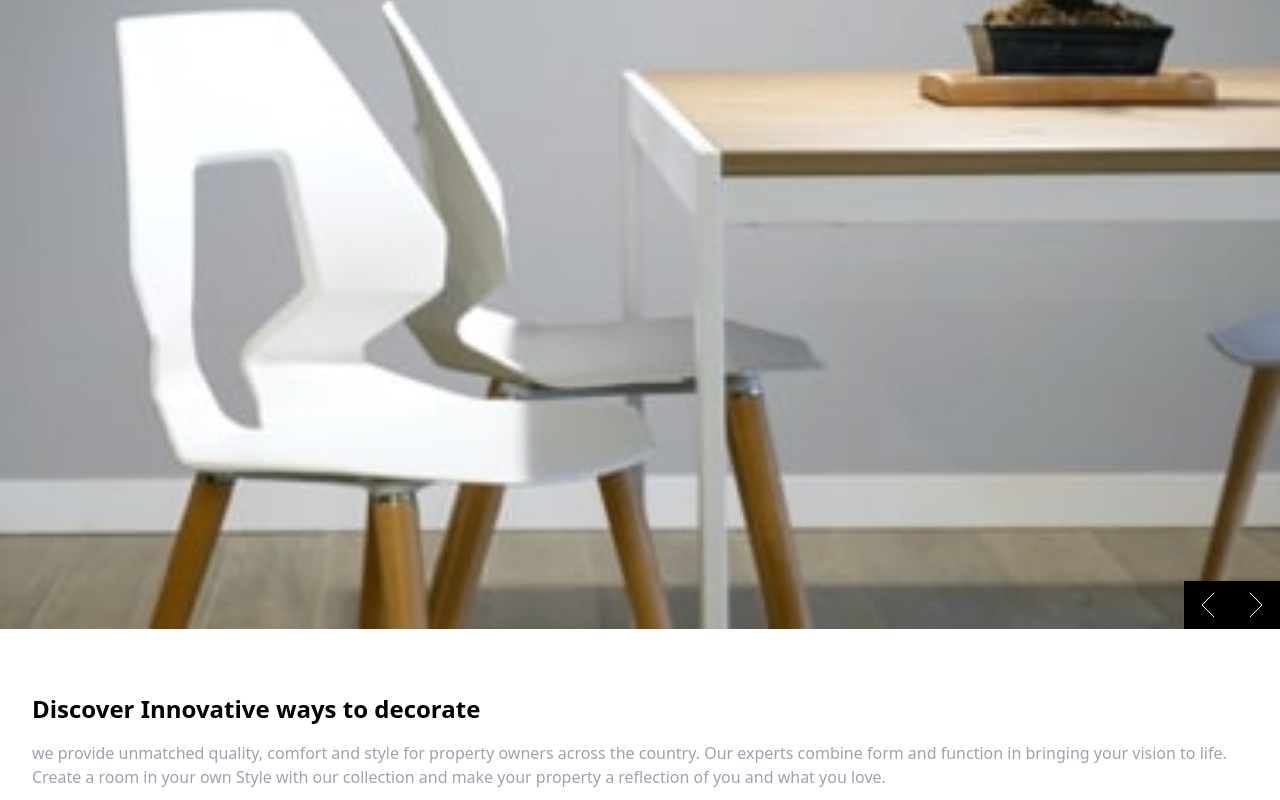
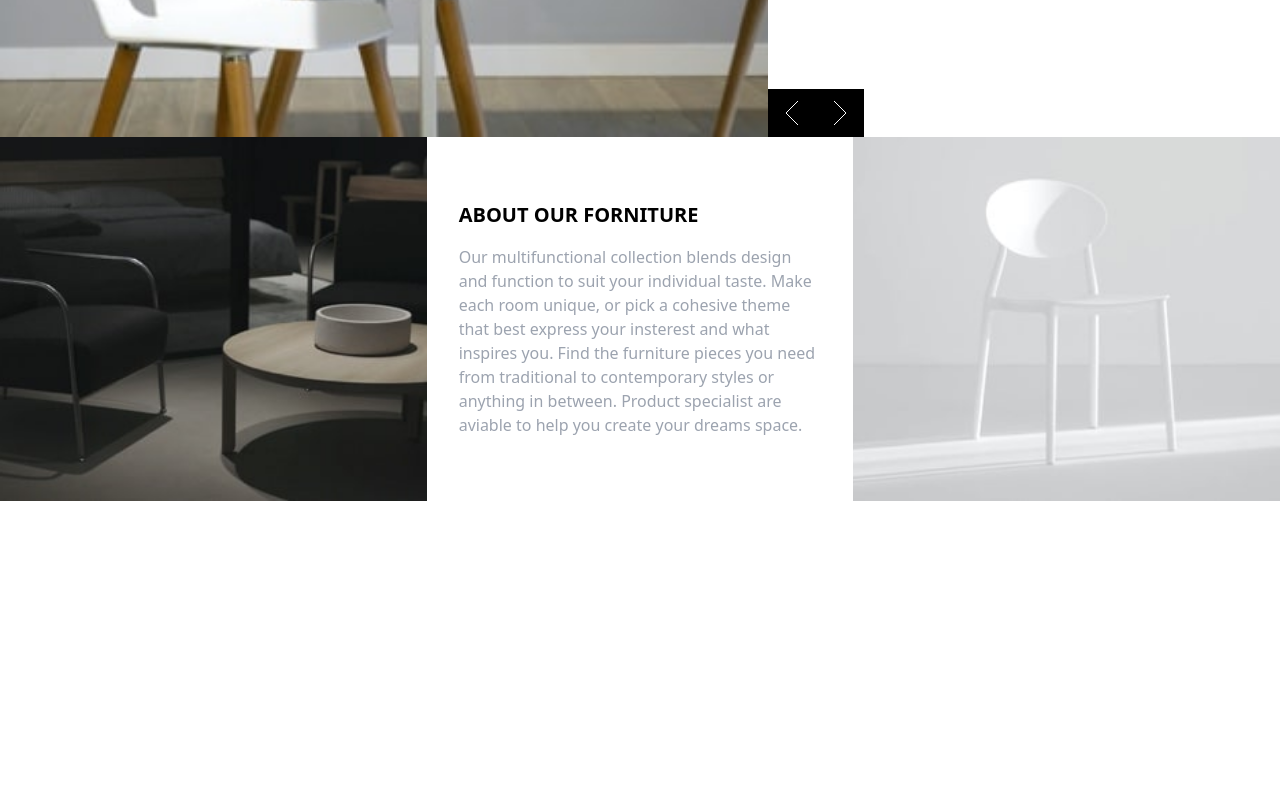
Before and after one commit to IvanHdzRz/room-homepage, a React (Create React App) app: page / in a window 1280 px wide. Shown: the part 600-1400 px from the top of the page. After the commit the page ends 1101 px from the top, so only its background shows below. Built offline with nearby package versions, Linux system fonts and the light colour scheme.

Commit message:
se añadieron media querys a la seccion about -section about con media querys para sm md y lg -se añadieron media querys para slider - corregir error de la altura de la imagen del slider -falta añadir media query para mandar imagen diferente para desktop

```diff
--- a/src/components/aboutSection/AboutSection.js
+++ b/src/components/aboutSection/AboutSection.js
@@ -4,11 +4,11 @@ import lightImg from '../../assets/images/image-about-light.jpg'
 import Quote from '../quote/Quote'
 const AboutSection = () => {
     return (
-        <div id="about" className="flex flex-col">
-            <div className="flex w-full">
+        <div id="about" className="flex flex-col md:grid md:grid-rows-2 md:grid-cols-2 lg:grid-cols-3 lg:grid-rows-1">
+            <div className="flex w-full md:col-start-2 md:col-end-3 md:row-start-1 md:row-end-2 lg:col-start-1 lg:col-end-2 lg:row-start-1 lg:row-end-2">
                 <img src={darkImg} className="object-cover w-full" alt="dark couch"/>
             </div>
-            <div className="flex flex-col py-16 px-8 space-y-4">
+            <div className="flex flex-col py-16 px-8 space-y-4 md:col-start-1 md:col-end-2 md:row-start-1 md:row-end-3 lg:col-start-2 lg:col-end-3 lg:row-start-1 lg:row-end-2">
                 <h3 className="font-bold text-xl uppercase">
                     About our forniture
                 </h3>
@@ -21,7 +21,7 @@ const AboutSection = () => {
                     help you create your dreams space.
                 </Quote>
             </div>
-            <div className="flex w-full">
+            <div className="flex w-full lg:col-start-3 lg:col-end-4 lg:row-start-1 lg:row-end-2">
                 <img src={lightImg} className="object-cover w-full" alt="white couch"/>
             </div>
         </div>
--- a/src/components/slideImage/SlideImage.js
+++ b/src/components/slideImage/SlideImage.js
@@ -2,8 +2,8 @@ import React from 'react'
 
 const SlideImage = ({currentImage}) => {
     return (
-        <div className="w-full m-0 row-start-1 row-end-2 col-start-1 col-span-1 z-0 ">
-            <img src={currentImage} alt="chair" className="w-full"/>
+        <div className="w-full h-auto m-0 row-start-1 row-end-2 col-start-1 col-span-1 z-0 md:col-start-1 md:col-end-2 lg:col-start-1 lg:col-end-4">
+            <img src={currentImage} alt="chair" className="w-full h-auto md:object-cover "/>
         </div>
     )
 }
--- a/src/components/slider/Slider.js
+++ b/src/components/slider/Slider.js
@@ -24,7 +24,7 @@ const Slider = () => {
     const {title,description,imgs,link}=slides[count]
 
     return (
-        <div className="grid  grid-cols-1  m-0 w-full box-border">
+        <div className="grid  grid-cols-1  m-0 w-full box-border md:grid-rows-1 md:grid-cols-2 lg:grid-cols-5">
             <SlideImage currentImage={imgs.mobile} />
             <SliderControls onNext={handleNext} onPrev={handlePrev} />
             <SliderDescription title={title} description={description} link={link} />
--- a/src/components/sliderControls/SliderControls.js
+++ b/src/components/sliderControls/SliderControls.js
@@ -5,7 +5,7 @@ import arrowNext from '../../assets/images/icon-angle-right.svg'
 
 const SliderControls = ({onNext, onPrev}) => {
     return (
-        <div id="slider_btns" className="flex flex-row row-start-1 row-end-2 col-start-1 col-span-1 justify-self-end self-end z-10">
+        <div id="slider_btns" className="flex flex-row row-start-1 row-end-2 col-start-1 col-span-1 justify-self-end self-end z-10 md:row-start-1 md:row-end-2 md:col-start-2 md:col-end-3 md:justify-self-start lg:col-start-4 lg:col-end-6">
             <ButtonSlider icon={arrowPrev} onClick={onPrev} />
             <ButtonSlider icon={arrowNext} onClick={onNext} />
         </div>
--- a/src/components/sliderDescription/SliderDescription.js
+++ b/src/components/sliderDescription/SliderDescription.js
@@ -4,13 +4,11 @@ import Quote from '../quote/Quote';
 
 const SliderDescription = ({title, description,link}) => {
     return (
-        <div className="py-16 px-8 space-y-4 box-border	row-start-2 row-end-3">
+        <div className="py-16 px-8 space-y-4 box-border	row-start-2 row-end-3 md:row-start-1 md:row-end-2 md:col-start-2 md:col-end-3 lg:col-start-4 lg:col-end-6">
             <h2 id="title_hero_description" className="font-semibold text-2xl">
                 {title}
             </h2>
-            {/* <p className="text-gray-400">
-              {description}
-            </p> */}
+
             <Quote >
                 {description}
             </Quote>
```
Also changed, not shown: 1 other file (tests, documents, lock files or other folders).
